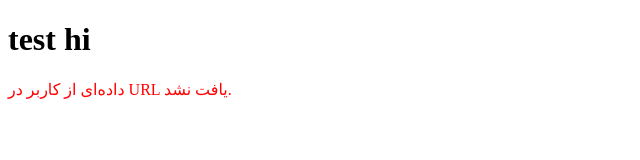
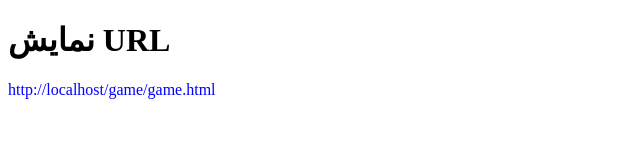
Before and after one commit to falconer67/ghc, a plain HTML site: page game/game.html in a window 1280 px wide. Shown: the whole page, without its empty margins (0-640 px from the left). Drawn offline with Linux system fonts and the light colour scheme.

Commit message:
Update game.html

```diff
--- a/game/game.html
+++ b/game/game.html
@@ -3,47 +3,17 @@
 <head>
     <meta charset="UTF-8">
     <meta name="viewport" content="width=device-width, initial-scale=1.0">
-    <title>مدیریت المنت‌های تلگرام</title>
+    <title>نمایش URL</title>
 </head>
 <body>
-    <h1>test hi  </h1>
-    <div id="user-info"></div>
-    <label id="message-label" style="color: red;"></label>
+    <h1>نمایش URL</h1>
+    <label id="url-label" style="color: blue;"></label>
 
     <script>
-        function getQueryParams() {
-            const params = {};
-            const queryString = window.location.hash.substring(1);
-            const regex = /([^&=]+)=([^&]*)/g;
-            let m;
-            while (m = regex.exec(queryString)) {
-                params[decodeURIComponent(m[1])] = decodeURIComponent(m[2]);
-            }
-            return params;
-        }
-
-        function displayUserInfo() {
-            const params = getQueryParams();
-            const messageLabel = document.getElementById('message-label');
-            if (params.user) {
-                try {
-                    const user = JSON.parse(params.user);
-                    const userInfoDiv = document.getElementById('user-info');
-                    userInfoDiv.innerHTML = `
-                        <p>نام: ${user.first_name} ${user.last_name || ''}</p>
-                        <p>یوزرنیم: ${user.username}</p>
-                        <p>زبان: ${user.language_code}</p>
-                    `;
-                    messageLabel.textContent = 'ok .';
-                } catch (error) {
-                    messageLabel.textContent = 'خطا در تجزیه داده‌های کاربر: ' + error.message;
-                }
-            } else {
-                messageLabel.textContent = 'داده‌ای از کاربر در URL یافت نشد.';
-            }
-        }
-
-        document.addEventListener('DOMContentLoaded', displayUserInfo);
+        document.addEventListener('DOMContentLoaded', (event) => {
+            const urlLabel = document.getElementById('url-label');
+            urlLabel.textContent = window.location.href;
+        });
     </script>
 </body>
 </html>
```
